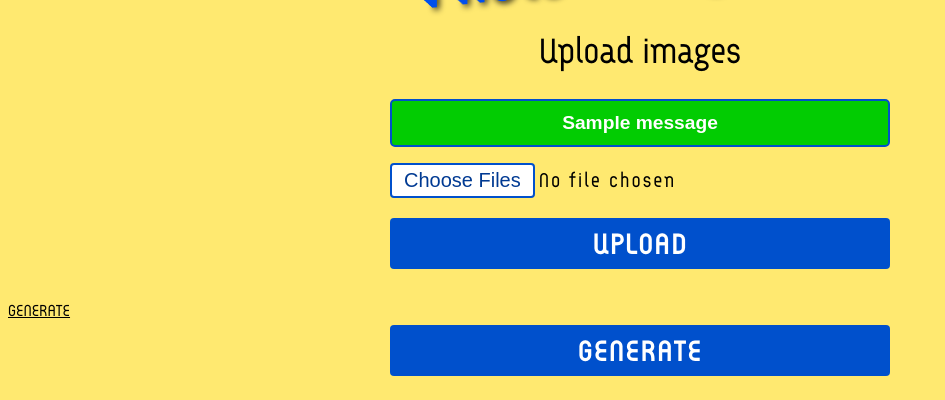
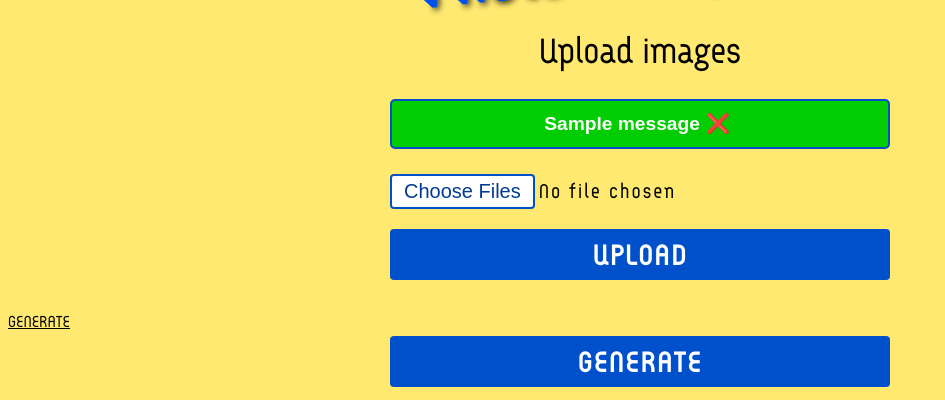
Before and after one commit to brandon-wallace/photo-collage-tool, a Flask app: page / in a window 1280 px wide. Shown: the part 119-519 px from the top of the page, without its empty margins (0-945 px from the left). Run offline with Flask 2, Linux system fonts and the light colour scheme; one stand-in notice (Sample message) is shown.

Commit message:
Add close flash message button

```diff
--- a/application/static/css/style.css
+++ b/application/static/css/style.css
@@ -187,7 +187,12 @@ li {
 	border: 2px solid #0050CC;
 }
 
+.flash-messages {
+    display: flex;
+}
+
 .flash-messages li {
+    width: 100%;
     color: #FFFFFF;
     font-size: 1.2rem;
     font-weight: bold;
@@ -203,6 +208,13 @@ li {
     background-color: #EE9090;
 }
 
+.close {
+    border: 0;
+    color: #111111;
+    cursor: pointer;
+    background-color: transparent;
+}
+
 footer {
     margin-top: auto;
 }
--- a/application/static/js/script.js
+++ b/application/static/js/script.js
@@ -1,13 +1,11 @@
 console.log('Javascript file enabled');
 
-//function handlerClick(type) {
-//    fetch('/tasks', {
-//        method: 'POST',
-//        headers: {
-//            'Content-Type': 'application/json'
-//        },
-//        body: JSON.stringify({ type: type }),
-//    })
-//    .then(response => response.json())
-//    .then(res => getStatus(res.data.task_id));
-//}
+
+// Close flash messages.
+const closeMessageButton = document.querySelector('.close');
+
+if (closeMessageButton) {
+    closeMessageButton.addEventListener('click', () => {
+        document.querySelector('.message').remove();
+    });
+}
--- a/application/templates/main/index.html
+++ b/application/templates/main/index.html
@@ -14,7 +14,7 @@
       <ul class="flash-messages">
 
         {% for category, message in messages %}
-          <li class="{{ category }}">{{ message }}</li>
+          <li class="{{ category }}">{{ message }}<button type="button" class="close">&#10060;</button></li>
         {% endfor %}
 
       </ul>
```
Also changed, not shown: IMG1.jpg (added).
